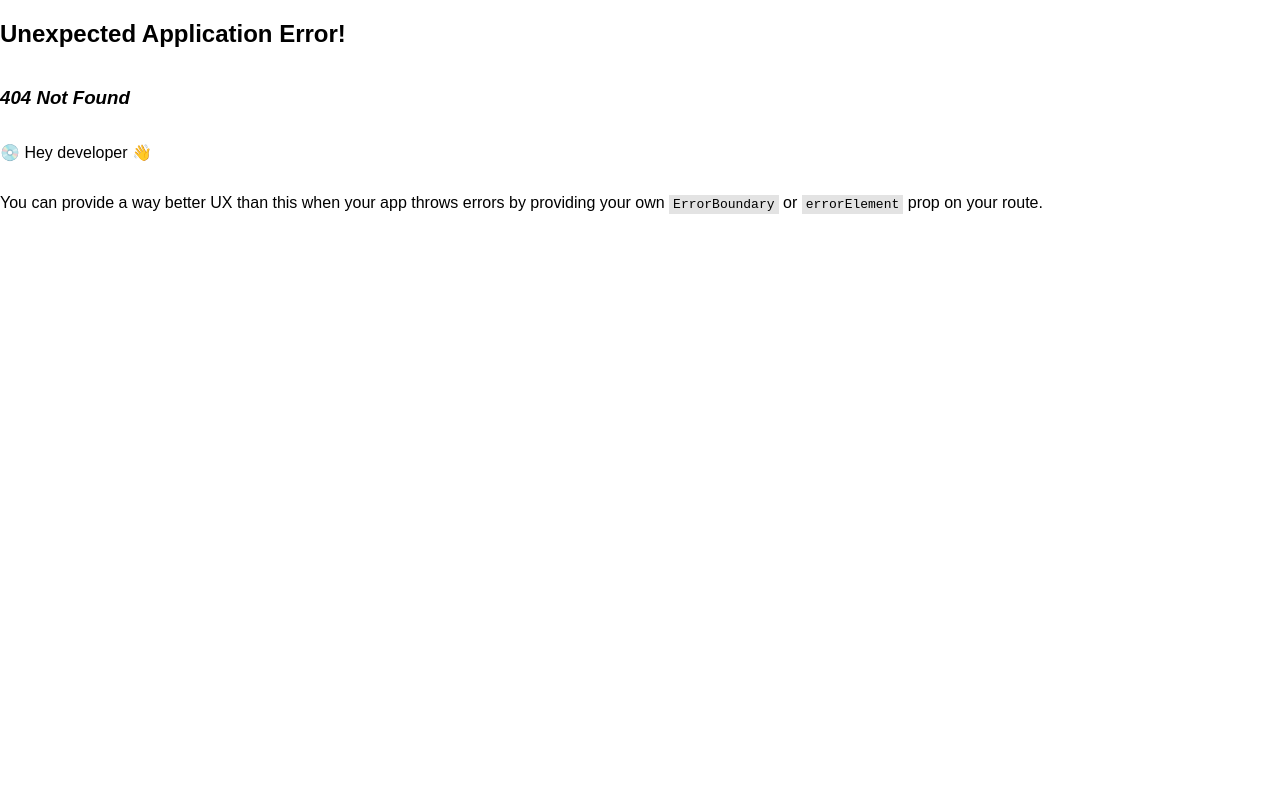
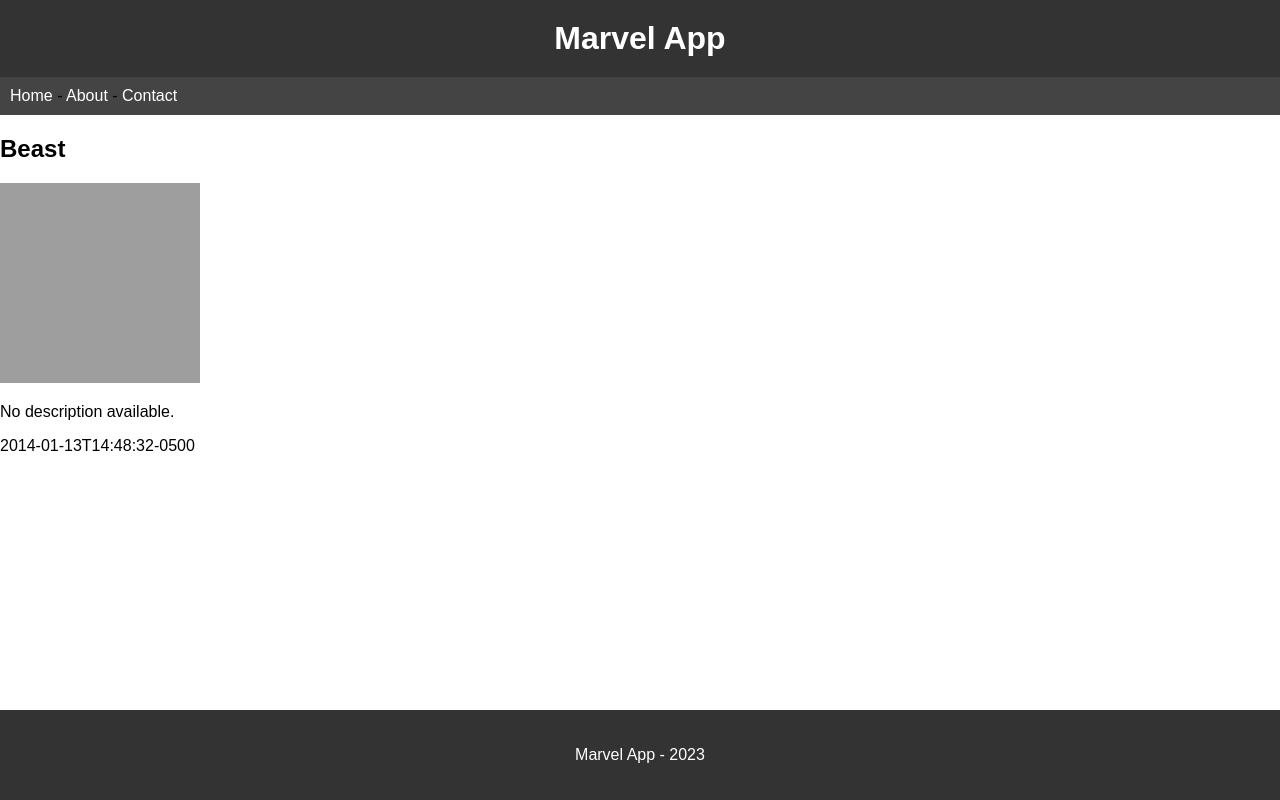
Before and after one commit to AlessDim/marvel-app-Di-Mauro, a React (Vite) app: page /character/1009175 in a window 1280 px wide. Before the commit this address had no page. Built offline with nearby package versions, Linux system fonts and the light colour scheme; grey boxes are pictures that could not be loaded.

Commit message:
Character detail (#6)
* added Router

* Release 0.4.0

* use hooks

* added character details page

---------

Co-authored-by: Alessandra Di Mauro <alessandradimauro791@gmail.com4>

```diff
--- a/src/App.css
+++ b/src/App.css
@@ -90,3 +90,39 @@
 nav a.active {
   color: salmon
 }
+
+
+img{
+  width: 200px;
+  height: 200px;
+}
+
+li a {
+  color: #333;
+  text-decoration: none;
+}
+=======
+}
+
+nav ul {
+  display: flex;
+  justify-content: center;
+  padding: 0;
+}
+
+nav li {
+  margin: 0 15px;
+}
+
+nav a {
+  color: #fff;
+  text-decoration: none;
+}
+
+nav a:hover {
+  text-decoration: underline;
+}
+
+nav a.active {
+  color: salmon
+}
--- a/src/api/characters-api.js
+++ b/src/api/characters-api.js
@@ -6,5 +6,6 @@
 
 export const getCharacterById = (id) => {
   const character = characters.find(character => character.id === id);
+
   return character || null;
 };
--- a/src/components/CharactersList.jsx
+++ b/src/components/CharactersList.jsx
@@ -1,4 +1,4 @@
-import React from 'react';
+import { Link } from 'react-router-dom';
 
 function CharactersList({ characters }) {
   return (
@@ -6,7 +6,9 @@
       {characters.length > 0 ? (
         <ul id="characters">
           {characters.map((character) => (
-            <li key={character.id}>{character.name}</li>
+            <li key={character.id}>
+              <Link to={`/character/${character.id}`}>{character.name}</Link>  {}
+            </li>
           ))}
         </ul>
       ) : (
--- a/src/data/characters.json
+++ b/src/data/characters.json
@@ -1,46 +1,108 @@
 [
     {
         "id": "1009175",
-        "name": "Beast"
+        "name": "Beast",
+        "description": "",
+        "modified": "2014-01-13T14:48:32-0500",
+        "thumbnail": {
+            "path": "http://i.annihil.us/u/prod/marvel/i/mg/2/80/511a79a0451a3",
+            "extension": "jpg"
+        }
     },
     {
         "id": "1009220",
-        "name": "Captain America"
+        "name": "Captain America",
+        "description": "Vowing to serve his country any way he could, young Steve Rogers took the super soldier serum to become America's one-man army. Fighting for the red, white and blue for over 60 years, Captain America is the living, breathing symbol of freedom and liberty.",
+        "modified": "2020-04-04T19:01:59-0400",
+        "thumbnail": {
+            "path": "http://i.annihil.us/u/prod/marvel/i/mg/3/50/537ba56d31087",
+            "extension": "jpg"
+        }
     },
     {
         "id": "1009268",
-        "name": "Deadpool"
+        "name": "Deadpool",
+        "modified": "2020-04-04T19:02:15-0400",
+        "thumbnail": {
+            "path": "http://i.annihil.us/u/prod/marvel/i/mg/9/90/5261a86cacb99",
+            "extension": "jpg"
+        }
     },
     {
         "id": "1010743",
-        "name": "Groot"
+        "name": "Groot",
+        "description": "",
+        "modified": "2013-10-17T15:01:37-0400",
+        "thumbnail": {
+            "path": "http://i.annihil.us/u/prod/marvel/i/mg/3/10/526033c8b474a",
+            "extension": "jpg"
+        }
     },
     {
         "id": "1009351",
-        "name": "Hulk"
+        "name": "Hulk",
+        "description": "Caught in a gamma bomb explosion while trying to save the life of a teenager, Dr. Bruce Banner was transformed into the incredibly powerful creature called the Hulk. An all too often misunderstood hero, the angrier the Hulk gets, the stronger the Hulk gets.",
+        "modified": "2020-07-21T10:35:15-0400",
+        "thumbnail": {
+            "path": "http://i.annihil.us/u/prod/marvel/i/mg/5/a0/538615ca33ab0",
+            "extension": "jpg"
+        }
     },
     {
         "id": "1009368",
-        "name": "Iron Man"
+        "name": "Iron Man",
+        "description": "Wounded, captured and forced to build a weapon by his enemies, billionaire industrialist Tony Stark instead created an advanced suit of armor to save his life and escape captivity. Now with a new outlook on life, Tony uses his money and intelligence to make the world a safer, better place as Iron Man.",
+        "modified": "2016-09-28T12:08:19-0400",
+        "thumbnail": {
+            "path": "http://i.annihil.us/u/prod/marvel/i/mg/9/c0/527bb7b37ff55",
+            "extension": "jpg"
+        }
     },
     {
         "id": "1010744",
-        "name": "Rocket Raccoon"
+        "name": "Rocket Raccoon",
+        "description": "A genetically-engineered alien with a knack for big guns and fast ships, Rocket serves as the backbone of the Guardians of the Galaxy!",
+        "modified": "2014-07-17T17:32:43-0400",
+        "thumbnail": {
+          "path": "http://i.annihil.us/u/prod/marvel/i/mg/9/b0/50fec1e49298a",
+          "extension": "jpg"
+        }
     },
     {
         "id": "1009592",
-        "name": "Silver Surfer"
+        "name": "Silver Surfer",
+        "description": "When Zenn-La was threatened by the world-devouring entity known as Galactus, Norrin Radd stood up for his home planet and offered to work for Galactus, finding him new planets to eat, in exchange for saving his own. Years later, the Surfer has protected Earth and many other planets, becoming one of the greatest heroes in the universe.",
+        "modified": "2013-11-07T10:48:53-0500",
+        "thumbnail": {
+          "path": "http://i.annihil.us/u/prod/marvel/i/mg/3/50/527bb6490a176",
+          "extension": "jpg"
+        }
     },
     {
         "id": "1009697",
-        "name": "Thanos"
+        "name": "Thanos",
+        "modified": "2016-05-05T15:35:19-0400",
+        "thumbnail": {
+            "path": "http://i.annihil.us/u/prod/marvel/i/mg/6/40/5274137e3e2cd",
+            "extension": "jpg"
+        }
     },
     {
         "id": "1009663",
-        "name": "Thor"
+        "name": "Thor",
+        "modified": "2020-03-11T10:18:57-0400",
+        "thumbnail": {
+            "path": "http://i.annihil.us/u/prod/marvel/i/mg/d/d0/5269657a74350",
+            "extension": "jpg"
+        }
     },
     {
         "id": "1009718",
-        "name": "Wolverine"
+        "name": "Wolverine",
+        "modified": "2016-05-02T12:21:44-0400",
+        "thumbnail": {
+            "path": "http://i.annihil.us/u/prod/marvel/i/mg/2/60/537bcaef0f6cf",
+            "extension": "jpg"
+        }
     }
 ]
--- /dev/null
+++ b/src/pages/CharacterDetailsPage.jsx
@@ -0,0 +1,29 @@
+import React from 'react';
+import { useLoaderData } from 'react-router-dom';
+import { getCharacterById } from '../api/characters-api';
+
+export function loader({ params }) {
+  const { id } = params;
+  return getCharacterById(id);
+}
+
+const CharacterDetailsPage = () => {
+  const character = useLoaderData();
+  if (!character) {
+    return <p>Character not found!</p>;
+  }
+
+  const { name, description, thumbnail,modified } = character;
+  const imageUrl = `${thumbnail.path}.${thumbnail.extension}`;
+
+  return (
+    <div>
+      <h2>{name}</h2>
+      {imageUrl ? <img src={imageUrl} alt={name} /> : <p>No image available.</p>}  {/* Afficher l'image si elle est disponible */}
+      {description ? <p> {description}</p> : <p>No description available.</p>}
+      {modified ? <p>{modified}</p> : <p>No modification date available.</p>}
+    </div>
+  );
+};
+
+export default CharacterDetailsPage;
--- a/src/routes.jsx
+++ b/src/routes.jsx
@@ -2,6 +2,8 @@
 import AboutPage from "./pages/AboutPage";
 import CharactersPage, { loader as charactersLoader } from './pages/CharactersPage';
 import ContactPage from "./pages/ContactPage";
+import CharacterDetailsPage, { loader as characterDetailLoader } from './pages/CharacterDetailsPage';
+
 
 const routes = [
     {
@@ -11,6 +13,7 @@
             { path: "/", element: <CharactersPage />, loader: charactersLoader},
             { path: "/about", element: <AboutPage /> },
             { path: "/contact", element: <ContactPage /> },
+            {path: "/character/:id", element: <CharacterDetailsPage />, loader: characterDetailLoader },
         ],
     },
 ];
```
